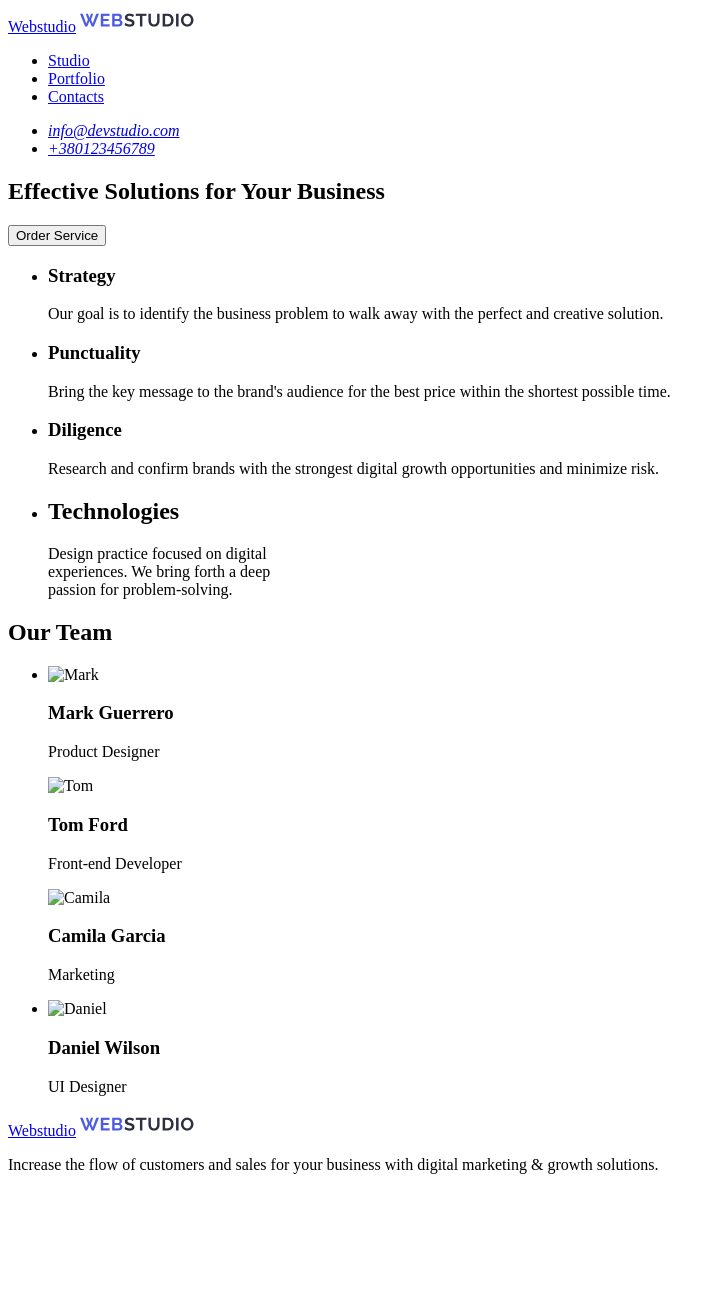
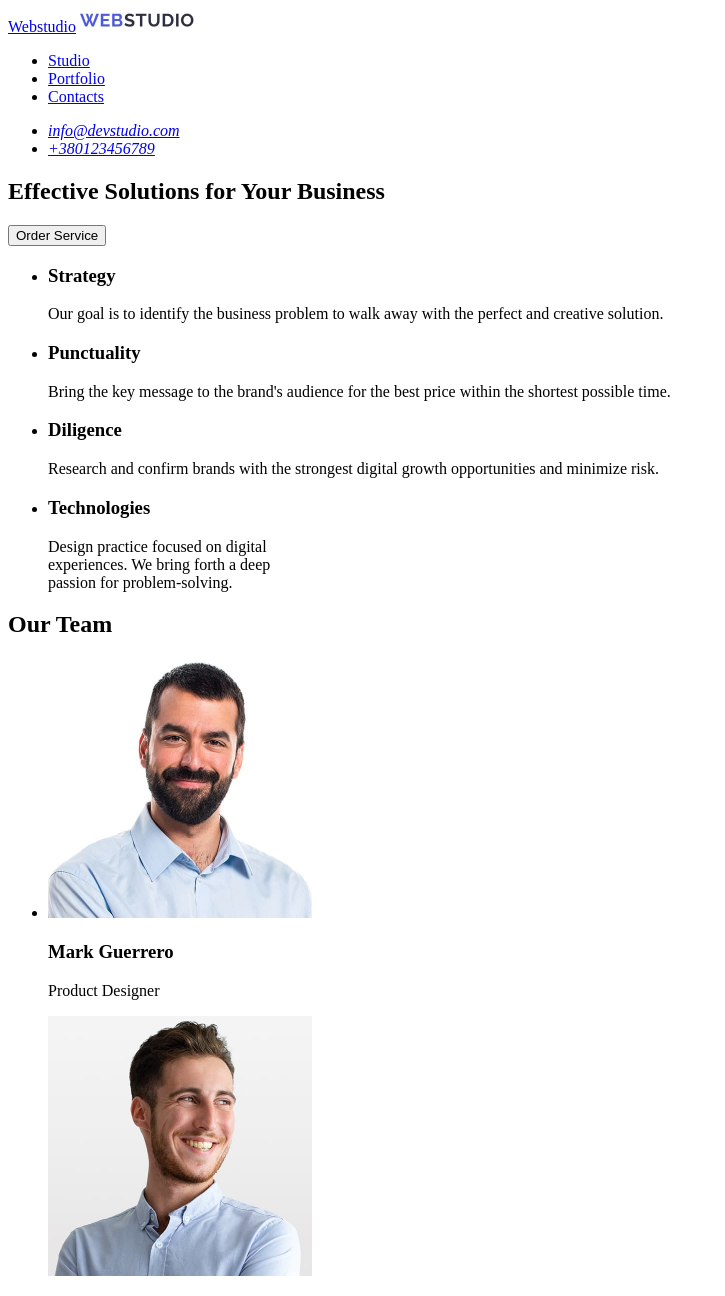
Before and after one commit to LizaVlao/goit-markup-hw-01, a plain HTML site: page index.html in a window 1280 px wide. Shown: the top 1296 px of the page, without its empty margins (0-725 px from the left). Before the commit the page ends 1190 px from the top, so only its background shows below. Drawn offline with Linux system fonts and the light colour scheme.

Commit message:
add markup header

```diff
--- a/index.html
+++ b/index.html
@@ -9,7 +9,7 @@
     <header>
         <nav>
             <a href="./index.html">Webstudio</a>
-      <img src="images/Logo.png" alt="Logo" width="115" height="24" /></a>
+      <img src="images/Logo.jpg" alt="Logo" width="115" height="24">
 
 
         <ul>
@@ -30,7 +30,7 @@
         <h1>Effective Solutions for Your Business</h1>
         <button type="button">Order Service</button>
       </section>
-      <section id="about us">
+      <section id="about">
         <ul>
         <li>
             <h3>Strategy</h3>
@@ -57,7 +57,7 @@
         </p>
     </li>
     <li>
-        <h2>Technologies</h2>
+        <h3>Technologies</h3>
         <p>
           Design practice focused on digital<br />
           experiences. We bring forth a deep<br />
@@ -65,30 +65,30 @@
         </p>
     </li>
         </ul>
-      </section id="our team">
+      </section id="team">
 
         <h2>Our Team</h2>
         <ul>
           <li>
-            <img src="images/Mark.png" alt="Mark" width="264" height="260" />
+            <img src="images/Mark.jpg" alt="Mark" width="264" height="260"/>
             <h3>Mark Guerrero</h3>
             <p>
                 Product Designer
             </p>
           </li>
-          <img src="images/Tom.png" alt="Tom" width="264" height="260" />
+          <img src="images/Tom.jpg" alt="Tom" width="264" height="260"/>
           <h3>Tom Ford</h3>
           <p>
             Front-end Developer
         </p>
-            </li> <img src="images/Camila.png" alt="Camila" width="264" height="260" />
+            </li> <img src="images/Camila.jpg" alt="Camila" width="264" height="260"/>
             <h3>Camila Garcia</h3>
             <p>
                 Marketing
             </p>
           </li>
           <li>
-            <img src="/images/Daniel.png" alt="Daniel" width="264" height="260" />
+            <img src="/images/Daniel.jpg" alt="Daniel" width="264" height="260"/>
             <h3>Daniel Wilson</h3>
             <p>
                 UI Designer
@@ -99,7 +99,7 @@
     <footer>
     <section>
         <a href="./index.html">Webstudio</a>
-        <img src="/images/Logo.png" alt="Logo" width="115" height="24" />
+        <img src="/images/Logo.jpg" alt="Logo" width="115" height="24"/>
     <p>
         Increase the flow of customers and sales for your business with digital marketing & growth solutions.
     </p>
```
Also changed, not shown: images/Logo.jpg (added), images/Logo.png (deleted).
